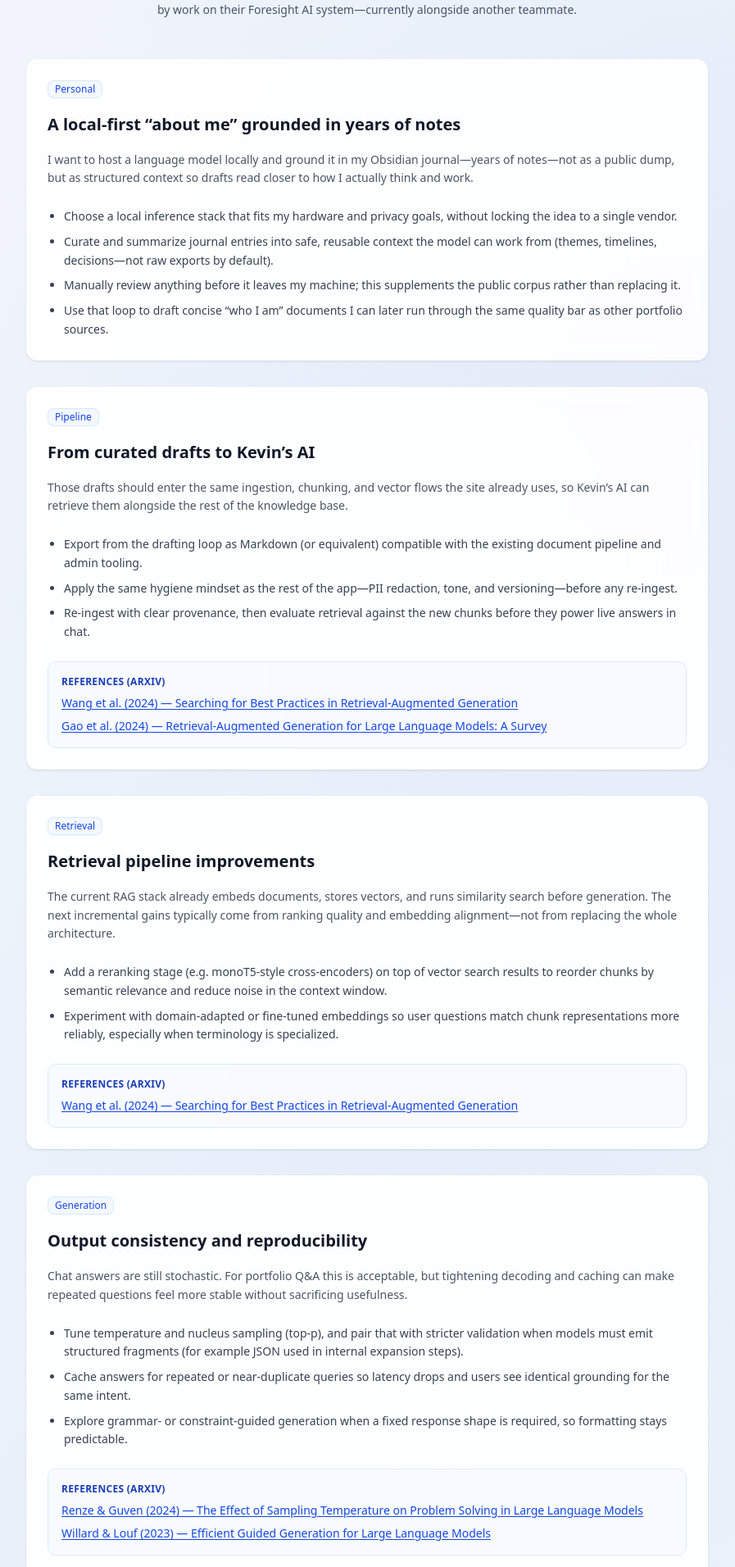
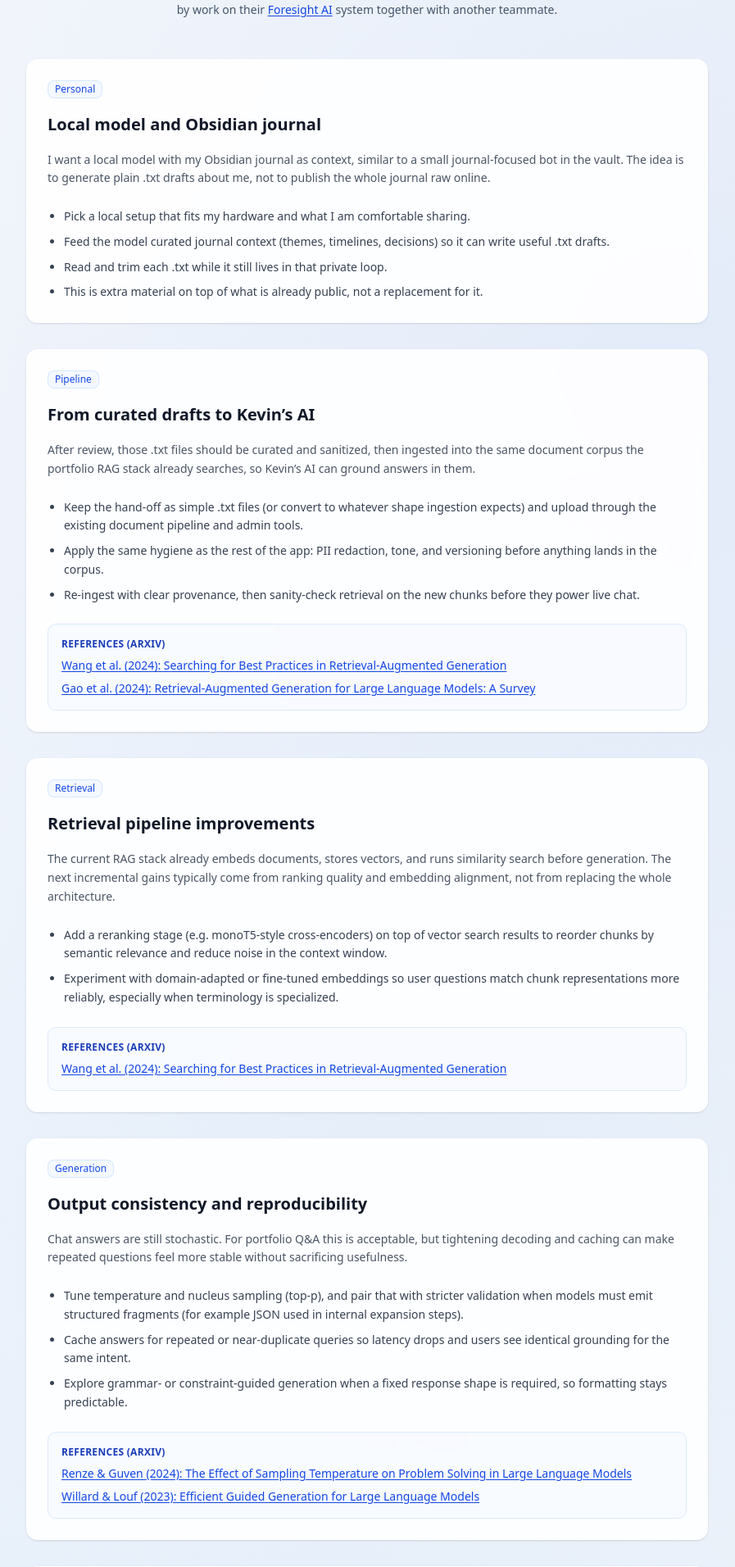
Before and after one commit to kdm-kev-NTNU/AboutMe, a Vue app in the folder frontend/homepage/: page /future-work in a window 1280 px wide. Shown: the part 280-2192 px from the top of the page at 82% size, without its empty margins (192-1089 px from the left). Built offline with nearby package versions, Linux system fonts and the light colour scheme.

Commit message:
refactor(frontend): typography, en-dash placeholders, and Foresight AI link on Future Work
- Use en dash for empty states and separators in admin views

- Replace em dashes in copy (TechStack, Future Work references)

- Add linked Foresight AI mention in Future Work hero (NO/EN)

```diff
--- a/frontend/homepage/src/views/FutureWorkView.vue
+++ b/frontend/homepage/src/views/FutureWorkView.vue
@@ -19,14 +19,14 @@ type SectionCopy = {
 const sectionsEn: SectionCopy[] = [
 	{
 		category: 'Personal',
-		title: 'A local-first “about me” grounded in years of notes',
+		title: 'Local model and Obsidian journal',
 		intro:
-			'I want to host a language model locally and ground it in my Obsidian journal—years of notes—not as a public dump, but as structured context so drafts read closer to how I actually think and work.',
+			'I want a local model with my Obsidian journal as context, similar to a small journal-focused bot in the vault. The idea is to generate plain .txt drafts about me, not to publish the whole journal raw online.',
 		points: [
-			'Choose a local inference stack that fits my hardware and privacy goals, without locking the idea to a single vendor.',
-			'Curate and summarize journal entries into safe, reusable context the model can work from (themes, timelines, decisions—not raw exports by default).',
-			'Manually review anything before it leaves my machine; this supplements the public corpus rather than replacing it.',
-			'Use that loop to draft concise “who I am” documents I can later run through the same quality bar as other portfolio sources.',
+			'Pick a local setup that fits my hardware and what I am comfortable sharing.',
+			'Feed the model curated journal context (themes, timelines, decisions) so it can write useful .txt drafts.',
+			'Read and trim each .txt while it still lives in that private loop.',
+			'This is extra material on top of what is already public, not a replacement for it.',
 		],
 		refs: [],
 	},
@@ -34,19 +34,19 @@ const sectionsEn: SectionCopy[] = [
 		category: 'Pipeline',
 		title: 'From curated drafts to Kevin’s AI',
 		intro:
-			'Those drafts should enter the same ingestion, chunking, and vector flows the site already uses, so Kevin’s AI can retrieve them alongside the rest of the knowledge base.',
+			'After review, those .txt files should be curated and sanitized, then ingested into the same document corpus the portfolio RAG stack already searches, so Kevin’s AI can ground answers in them.',
 		points: [
-			'Export from the drafting loop as Markdown (or equivalent) compatible with the existing document pipeline and admin tooling.',
-			'Apply the same hygiene mindset as the rest of the app—PII redaction, tone, and versioning—before any re-ingest.',
-			'Re-ingest with clear provenance, then evaluate retrieval against the new chunks before they power live answers in chat.',
+			'Keep the hand-off as simple .txt files (or convert to whatever shape ingestion expects) and upload through the existing document pipeline and admin tools.',
+			'Apply the same hygiene as the rest of the app: PII redaction, tone, and versioning before anything lands in the corpus.',
+			'Re-ingest with clear provenance, then sanity-check retrieval on the new chunks before they power live chat.',
 		],
 		refs: [
 			{
-				label: 'Wang et al. (2024) — Searching for Best Practices in Retrieval-Augmented Generation',
+				label: 'Wang et al. (2024): Searching for Best Practices in Retrieval-Augmented Generation',
 				href: 'https://arxiv.org/abs/2407.01219',
 			},
 			{
-				label: 'Gao et al. (2024) — Retrieval-Augmented Generation for Large Language Models: A Survey',
+				label: 'Gao et al. (2024): Retrieval-Augmented Generation for Large Language Models: A Survey',
 				href: 'https://arxiv.org/abs/2312.10997',
 			},
 		],
@@ -55,14 +55,14 @@ const sectionsEn: SectionCopy[] = [
 		category: 'Retrieval',
 		title: 'Retrieval pipeline improvements',
 		intro:
-			'The current RAG stack already embeds documents, stores vectors, and runs similarity search before generation. The next incremental gains typically come from ranking quality and embedding alignment—not from replacing the whole architecture.',
+			'The current RAG stack already embeds documents, stores vectors, and runs similarity search before generation. The next incremental gains typically come from ranking quality and embedding alignment, not from replacing the whole architecture.',
 		points: [
 			'Add a reranking stage (e.g. monoT5-style cross-encoders) on top of vector search results to reorder chunks by semantic relevance and reduce noise in the context window.',
 			'Experiment with domain-adapted or fine-tuned embeddings so user questions match chunk representations more reliably, especially when terminology is specialized.',
 		],
 		refs: [
 			{
-				label: 'Wang et al. (2024) — Searching for Best Practices in Retrieval-Augmented Generation',
+				label: 'Wang et al. (2024): Searching for Best Practices in Retrieval-Augmented Generation',
 				href: 'https://arxiv.org/abs/2407.01219',
 			},
 		],
@@ -79,11 +79,11 @@ const sectionsEn: SectionCopy[] = [
 		],
 		refs: [
 			{
-				label: 'Renze & Guven (2024) — The Effect of Sampling Temperature on Problem Solving in Large Language Models',
+				label: 'Renze & Guven (2024): The Effect of Sampling Temperature on Problem Solving in Large Language Models',
 				href: 'https://arxiv.org/abs/2402.05201',
 			},
 			{
-				label: 'Willard & Louf (2023) — Efficient Guided Generation for Large Language Models',
+				label: 'Willard & Louf (2023): Efficient Guided Generation for Large Language Models',
 				href: 'https://arxiv.org/abs/2307.09702',
 			},
 		],
@@ -94,11 +94,11 @@ const sectionsEn: SectionCopy[] = [
 		intro:
 			'Today the assistant always retrieves a fixed slice of the corpus. Selective retrieval can cut latency when the model already knows the answer and improve focus when extra evidence is required.',
 		points: [
-			'Let the system decide when to retrieve, skip retrieval, or retrieve again after a first draft—patterns inspired by self-reflective RAG that critique their own need for evidence.',
+			'Let the system decide when to retrieve, skip retrieval, or retrieve again after a first draft, using patterns inspired by self-reflective RAG that critique their own need for evidence.',
 		],
 		refs: [
 			{
-				label: 'Asai et al. (2023) — Self-RAG: Learning to Retrieve, Generate, and Critique through Self-Reflection',
+				label: 'Asai et al. (2023): Self-RAG: Learning to Retrieve, Generate, and Critique through Self-Reflection',
 				href: 'https://arxiv.org/abs/2310.11511',
 			},
 		],
@@ -114,7 +114,7 @@ const sectionsEn: SectionCopy[] = [
 		],
 		refs: [
 			{
-				label: 'Wang et al. (2024) — Searching for Best Practices in Retrieval-Augmented Generation',
+				label: 'Wang et al. (2024): Searching for Best Practices in Retrieval-Augmented Generation',
 				href: 'https://arxiv.org/abs/2407.01219',
 			},
 		],
@@ -131,7 +131,7 @@ const sectionsEn: SectionCopy[] = [
 		],
 		refs: [
 			{
-				label: 'Gao et al. (2024) — Retrieval-Augmented Generation for Large Language Models: A Survey',
+				label: 'Gao et al. (2024): Retrieval-Augmented Generation for Large Language Models: A Survey',
 				href: 'https://arxiv.org/abs/2312.10997',
 			},
 		],
@@ -141,14 +141,14 @@ const sectionsEn: SectionCopy[] = [
 const sectionsNo: SectionCopy[] = [
 	{
 		category: 'Personlig',
-		title: 'Lokal modell og Obsidian-journal for en mer ekte «meg»',
+		title: 'Lokal modell og Obsidian-journal',
 		intro:
-			'Jeg vil kjøre en språkmodell lokalt og gi den kontekst fra Obsidian-journalen min over flere år—ikke som rå eksport offentlig, men som strukturert bakgrunn slik at utkast beskriver meg mer virkelighetsnært.',
+			'Jeg vil bruke en lokal modell med Obsidian-journalen som kontekst, omtrent som en enkel «journal-bot» i vaulten. Målet er å lage .txt-filer om meg selv, uten å legge ut hele journalen rått på nett.',
 		points: [
-			'Velge en lokal inferens-stack som passer maskinvare og personvern, uten å låse konseptet til én leverandør.',
-			'Kuratere og sammenfatte notater til trygg, gjenbrukbar kontekst modellen kan jobbe fra (tema, tidslinjer, valg—ikke «dump alt» som standard).',
-			'Manuelt gjennomgå alt før det forlater maskinen; dette er et supplement til det offentlige korpuset, ikke en erstatning.',
-			'Bruke løkka til å skrive konsise «hvem er jeg»-dokumenter som senere kan gå gjennom samme kvalitetskrav som andre porteføljekilder.',
+			'Finne en lokal løsning som passer maskinen og personvernbehovet mitt.',
+			'Gi modellen kuratert journalinnhold (tema, tidslinjer, valg) så den kan skrive nyttige .txt-utkast.',
+			'Lese gjennom og trimme hver .txt mens den fortsatt bare lever i det private løpet mitt.',
+			'Dette er et tillegg til det som allerede er offentlig, ikke en erstatning.',
 		],
 		refs: [],
 	},
@@ -156,19 +156,19 @@ const sectionsNo: SectionCopy[] = [
 		category: 'Pipeline',
 		title: 'Fra kuraterte utkast til Kevin sin AI',
 		intro:
-			'Utkastene skal inn i samme ingest-, chunking- og vektorflyt som resten av nettsiden, slik at Kevin sin AI kan hente dem sammen med øvrig kunnskapsbase.',
+			'Etter gjennomgang skal .txt-filene kurateres og saniteres, og deretter inn i dokumentkorpuset som RAG-løsningen allerede henter fra, slik at Kevin sin AI kan bruke dem som kontekst.',
 		points: [
-			'Eksport fra skriveløkka som Markdown (eller tilsvarende) som matcher dagens dokumentpipeline og admin-verktøy.',
-			'Samme hygiene som ellers i appen—PII, tone og versjonering—før re-ingest.',
-			'Re-ingest med tydelig proveniens, deretter vurdering av retrieval mot nye chunks før de brukes i live chat.',
+			'Beholde overleveringen som enkle .txt-filer (eller konvertere til formatet ingest forventer) og laste opp via dokumentpipelinen og admin som finnes i dag.',
+			'Samme hygiene som ellers i appen: PII, tone og versjonering før noe havner i korpuset.',
+			'Re-ingest med tydelig proveniens, deretter en rask sjekk av retrieval mot nye chunks før de brukes i live chat.',
 		],
 		refs: [
 			{
-				label: 'Wang et al. (2024) — Searching for Best Practices in Retrieval-Augmented Generation',
+				label: 'Wang et al. (2024): Searching for Best Practices in Retrieval-Augmented Generation',
 				href: 'https://arxiv.org/abs/2407.01219',
 			},
 			{
-				label: 'Gao et al. (2024) — Retrieval-Augmented Generation for Large Language Models: A Survey',
+				label: 'Gao et al. (2024): Retrieval-Augmented Generation for Large Language Models: A Survey',
 				href: 'https://arxiv.org/abs/2312.10997',
 			},
 		],
@@ -184,7 +184,7 @@ const sectionsNo: SectionCopy[] = [
 		],
 		refs: [
 			{
-				label: 'Wang et al. (2024) — Searching for Best Practices in Retrieval-Augmented Generation',
+				label: 'Wang et al. (2024): Searching for Best Practices in Retrieval-Augmented Generation',
 				href: 'https://arxiv.org/abs/2407.01219',
 			},
 		],
@@ -201,11 +201,11 @@ const sectionsNo: SectionCopy[] = [
 		],
 		refs: [
 			{
-				label: 'Renze & Guven (2024) — The Effect of Sampling Temperature on Problem Solving in Large Language Models',
+				label: 'Renze & Guven (2024): The Effect of Sampling Temperature on Problem Solving in Large Language Models',
 				href: 'https://arxiv.org/abs/2402.05201',
 			},
 			{
-				label: 'Willard & Louf (2023) — Efficient Guided Generation for Large Language Models',
+				label: 'Willard & Louf (2023): Efficient Guided Generation for Large Language Models',
 				href: 'https://arxiv.org/abs/2307.09702',
 			},
 		],
@@ -216,11 +216,11 @@ const sectionsNo: SectionCopy[] = [
 		intro:
 			'I dag hentes alltid et fast utsnitt av korpuset. Selektiv retrieval kan kutte latency når modellen allerede kan svare, og skjerpe fokus når ekstra evidens trengs.',
 		points: [
-			'La systemet avgjøre når det skal hente, hoppe over retrieval, eller hente på nytt etter et første utkast—inspirert av selvreflekterende RAG som vurderer eget behov for evidens.',
+			'La systemet avgjøre når det skal hente, hoppe over retrieval, eller hente på nytt etter et første utkast, inspirert av selvreflekterende RAG som vurderer eget behov for evidens.',
 		],
 		refs: [
 			{
-				label: 'Asai et al. (2023) — Self-RAG: Learning to Retrieve, Generate, and Critique through Self-Reflection',
+				label: 'Asai et al. (2023): Self-RAG: Learning to Retrieve, Generate, and Critique through Self-Reflection',
 				href: 'https://arxiv.org/abs/2310.11511',
 			},
 		],
@@ -236,7 +236,7 @@ const sectionsNo: SectionCopy[] = [
 		],
 		refs: [
 			{
-				label: 'Wang et al. (2024) — Searching for Best Practices in Retrieval-Augmented Generation',
+				label: 'Wang et al. (2024): Searching for Best Practices in Retrieval-Augmented Generation',
 				href: 'https://arxiv.org/abs/2407.01219',
 			},
 		],
@@ -253,12 +253,14 @@ const sectionsNo: SectionCopy[] = [
 		],
 		refs: [
 			{
-				label: 'Gao et al. (2024) — Retrieval-Augmented Generation for Large Language Models: A Survey',
+				label: 'Gao et al. (2024): Retrieval-Augmented Generation for Large Language Models: A Survey',
 				href: 'https://arxiv.org/abs/2312.10997',
 			},
 		],
 	},
 ]
+
+const foresightAiProductUrl = 'https://piscada.com/foresight-ai'
 
 const hero = computed(() =>
 	langStore.language === 'no'
@@ -266,15 +268,21 @@ const hero = computed(() =>
 				title: 'Videre arbeid og forbedringer',
 				lead:
 					'Dette er en kort, forskningsforankret roadmap for funksjoner som allerede finnes i porteføljen: RAG med vektorlagring, chat, flere modeller, dokument- og chunk-administrasjon, samt promptversjoner.',
-				context:
-					'Roadmapen er formet av det jeg lærer gjennom bacheloroppgaven (2026) hos Piscada AS i Trondheim, og av arbeid med deres Foresight AI-system—som jeg og en annen jobber med for tiden.',
+				contextBefore:
+					'Roadmapen er formet av det jeg lærer gjennom bacheloroppgaven (2026) hos Piscada AS i Trondheim, og av arbeid med deres ',
+				contextLinkText: 'Foresight AI',
+				contextAfter: '-system, som jeg og en annen jobber med for tiden.',
+				contextLinkHref: foresightAiProductUrl,
 			}
 		: {
 				title: 'Future work and improvements',
 				lead:
 					'A concise, research-backed roadmap focused on capabilities already shipped in this portfolio: RAG with a vector store, chat, multiple models, document and chunk administration, and prompt versioning.',
-				context:
-					"This roadmap is informed by what I'm learning through my bachelor's thesis (2026) at Piscada AS in Trondheim, and by work on their Foresight AI system—currently alongside another teammate.",
+				contextBefore:
+					"This roadmap is informed by what I'm learning through my bachelor's thesis (2026) at Piscada AS in Trondheim, and by work on their ",
+				contextLinkText: 'Foresight AI',
+				contextAfter: ' system together with another teammate.',
+				contextLinkHref: foresightAiProductUrl,
 			},
 )
 
@@ -308,7 +316,17 @@ const referencesHeading = computed(() =>
 				{{ hero.lead }}
 			</p>
 			<p class="text-center text-sm text-slate-600 max-w-3xl mx-auto mb-12 leading-relaxed">
-				{{ hero.context }}
+				{{ hero.contextBefore }}<a
+					:href="hero.contextLinkHref"
+					class="font-medium text-blue-700 underline underline-offset-2 hover:text-blue-900"
+					target="_blank"
+					rel="noopener noreferrer"
+					:aria-label="
+						langStore.language === 'no'
+							? 'Foresight AI på piscada.com (åpner i ny fane)'
+							: 'Foresight AI on piscada.com (opens in a new tab)'
+					"
+					>{{ hero.contextLinkText }}</a>{{ hero.contextAfter }}
 			</p>
 
 			<div class="space-y-8">
--- a/frontend/homepage/src/views/HomeView.vue
+++ b/frontend/homepage/src/views/HomeView.vue
@@ -443,7 +443,7 @@ function submitQuick() {
   animation-duration: 6s;
 }
 
-/* Decorative blobs — smaller blur/size on narrow viewports */
+/* Decorative blobs: smaller blur/size on narrow viewports */
 @media (max-width: 768px) {
   .blob {
     filter: blur(30px);
```
Also changed, not shown: frontend/homepage/src/views/AdminChunksView.vue (+5 -5 lines), frontend/homepage/src/views/AdminExperimentsView.vue (+4 -4 lines), frontend/homepage/src/views/AdminPipelineView.vue (+6 -6 lines), frontend/homepage/src/views/AdminPromptsView.vue (+6 -6 lines), frontend/homepage/src/views/AdminToolsView.vue (+5 -5 lines), frontend/homepage/src/views/TechStackView.vue (+4 -4 lines).
